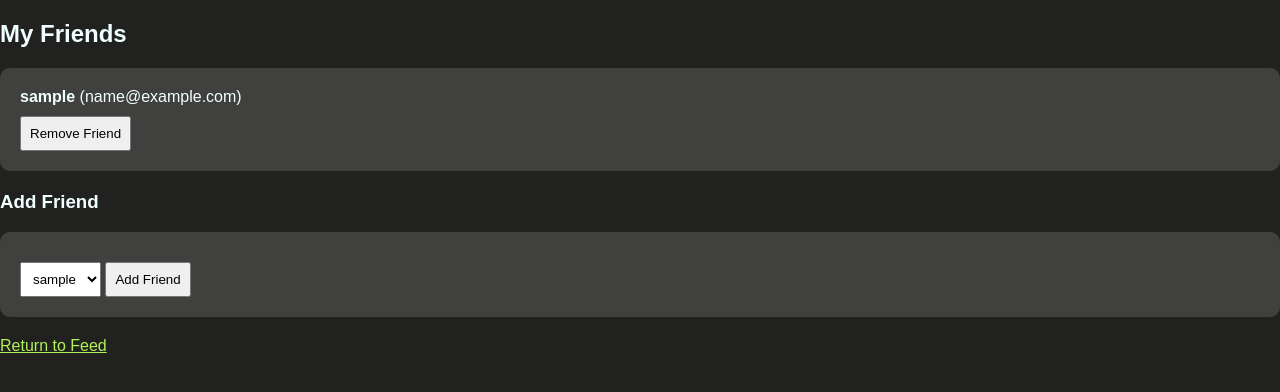
After one commit to elipauly/databases_final, a FastAPI app: template templates/friends.html in a window 1280 px wide. The commit adds this page. Shown: the top 392 px of the page. Run offline with FastAPI, Linux system fonts and the light colour scheme; the template is opened without the code that fills it: most values are stand-ins (such as "Sample title", 1, 10 or a date in 2020).

Commit message:
add friends, remove friends, remove reviews,

```diff
--- a/main.py
+++ b/main.py
@@ -42,6 +42,7 @@ def home(request: Request, db: Session = Depends(get_db)):
             a.albumName,
             r.rating,
             r.comments,
+            r.userID,
             u.username
         FROM Song s
         LEFT JOIN Album a ON s.albumID = a.albumID
@@ -64,6 +65,7 @@ def home(request: Request, db: Session = Depends(get_db)):
             }
         if row.rating is not None:
             songs_dict[song_id]["ratings"].append({
+                "userID": row.userID,
                 "username": row.username,
                 "rating": row.rating,
                 "comments": row.comments
@@ -133,6 +135,28 @@ def add_rating(
 
     return RedirectResponse("/", status_code=303)
 
+@app.post("/delete-review")
+def delete_my_reviews(
+    request: Request,
+    song_id: int = Form(...),
+    db: Session = Depends(get_db)
+):
+    user_id = request.cookies.get("user_id")
+
+    if not user_id:
+        return RedirectResponse("/login", status_code=303)
+
+    db.execute(text("""
+        DELETE FROM Ratings
+        WHERE userID = :user_id AND songID = :song_id;
+    """), {
+        "user_id": int(user_id),
+        "song_id": song_id
+    })
+    db.commit()
+    return RedirectResponse("/", status_code=303)
+
+
 @app.get("/login")
 def login_page(request: Request):
     return templates.TemplateResponse(
@@ -165,3 +189,92 @@ def logout():
     response = RedirectResponse("/login", status_code=303)
     response.delete_cookie("user_id")
     return response
+
+@app.get("/friends")
+def friends_page(request: Request, db:Session = Depends(get_db)):
+    user = get_current_user(request, db)
+
+    if not user:
+        return RedirectResponse("/login", status_code=303)
+
+    friends = db.execute(text ("""
+        SELECT
+            u.userID,
+            u.username,
+            u.email
+        FROM Friends f
+        JOIN User u ON f.friendID = u.userID
+        WHERE f.userID = :user_id
+
+        UNION
+
+        SELECT u.userID, u.username, u.email
+        FROM Friends f
+        JOIN User u ON f.userID = u.userID
+        WHERE f.friendID = :user_id;
+    """), {
+        "user_id": user.userID
+    }).fetchall()
+
+    users = db.execute(text("""
+        SELECT userID, username FROM User
+        WHERE userID != :user_id
+        """), {
+            "user_id": user.userID
+        }).fetchall()
+    return templates.TemplateResponse(
+        request,
+        "friends.html",
+        {
+            "request": request,
+            "friends": friends,
+            "users": users,
+            "user": user
+        }
+    )
+
+@app.post("/add-friend")
+def add_friend(
+    request: Request,
+    friend_id: int = Form(...),
+    db: Session = Depends(get_db)
+):
+    user_id = request.cookies.get("user_id")
+    if not user_id:
+        return RedirectResponse("/login", status_code=303)
+
+    db.execute(
+    text("""
+        INSERT INTO Friends (userID, friendID)
+        VALUES (:user_id, :friend_id)
+    """),
+    {
+        "user_id": int(user_id),
+        "friend_id": friend_id
+    }
+)
+
+    db.commit()
+
+    return RedirectResponse("/friends", status_code=303)
+
+@app.post("/remove-friend")
+def remove_friend(
+    request: Request,
+    friend_id: int = Form(...),
+    db: Session = Depends(get_db)
+):
+    user_id = request.cookies.get("user_id")
+    if not user_id:
+        return RedirectResponse("/login", status_code=303)
+
+    db.execute(text("""
+        DELETE FROM Friends
+        WHERE (userID = :user_id AND friendID = :friend_id)
+        OR (userID = :friend_id AND friendID = :user_id)
+    """), {
+        "user_id": int(user_id),
+        "friend_id": friend_id
+    })
+    db.commit()
+    return RedirectResponse("/friends", status_code=303)
--- /dev/null
+++ b/templates/friends.html
@@ -0,0 +1,82 @@
+<!DOCTYPE html>
+<html>
+<head>
+    <title>My Friends</title>
+    <style>
+        body {
+        font-family: "Hanken Grotesk", sans-serif;
+        font-optical-sizing: auto;
+        font-weight: 400;
+        font-style: normal;
+        margin: 0;
+        color:azure;
+        background-color: rgb(33, 33, 32);
+    }
+
+    header {
+        font-family: "Special Elite", system-ui;
+        font-weight: 400;
+        font-style: normal;
+        text-align: center;
+        font-size: 1.8rem;
+        padding: 20px;
+
+    }
+
+    .container {
+        max-width: 80vw;
+        margin: 30px auto;
+        padding: 0 20px;
+    }
+
+    .box {
+        background: rgb(64, 64, 62);
+        padding: 20px;
+        border-radius: 10px;
+        margin-bottom: 20px;
+    }
+
+    select, button {
+        padding: 8px;
+        margin-top: 10px;
+    }
+    </style>
+</head>
+
+<body>
+    <h2>My Friends</h2>
+
+    <div class="box">
+        {% if friends|length == 0 %}
+            <p>No friends added yet.</p>
+        {% endif %}
+        {% for f in friends %}
+            <div>
+                <strong>{{ f.username }}</strong> ({{ f.email }})
+            </div>
+            <form method="post" action="/remove-friend">
+                <input type="hidden" name="friend_id" value="{{ f.userID }}">
+                <button type="submit" class="remove-btn">Remove Friend</button>
+            </form>
+        {% endfor %}
+    </div>
+
+    <h3>Add Friend</h3>
+    <div class="box">
+        <form method = "post" action ="/add-friend">
+            <select name="friend_id">
+            {% for u in users %}
+                <option value="{{ u.userID }}">
+                    {{ u.username }}
+                </option>
+            {% endfor %}
+            </select>
+            <button type="submit">Add Friend</button>
+        </form>
+    </div>
+
+    <a href="/" style="color: #b2f15a;">Return to Feed</a>
+
+</body>
+
+</html>
```
Also changed, not shown: templates/index.html (+9 -1 lines).
